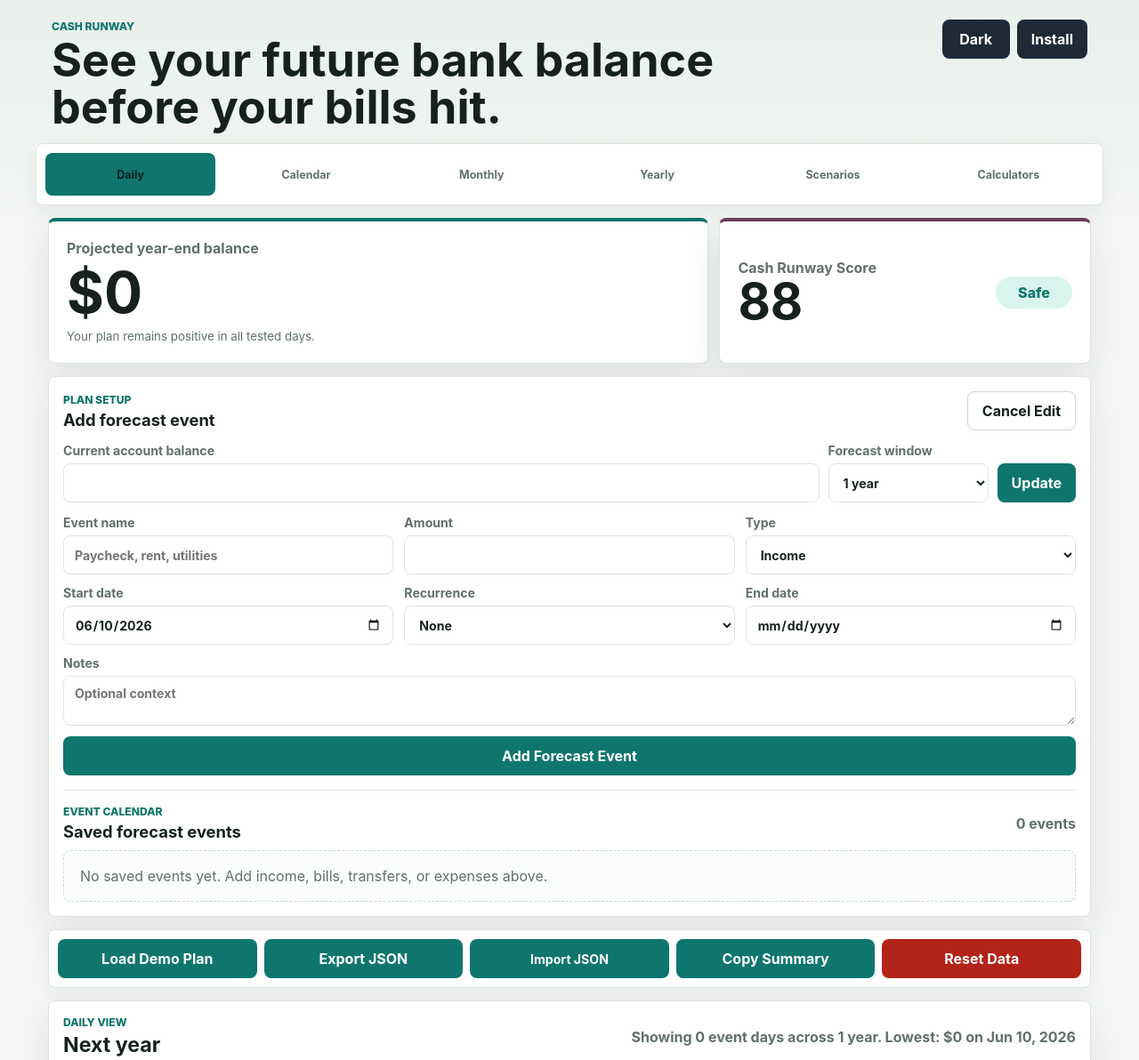
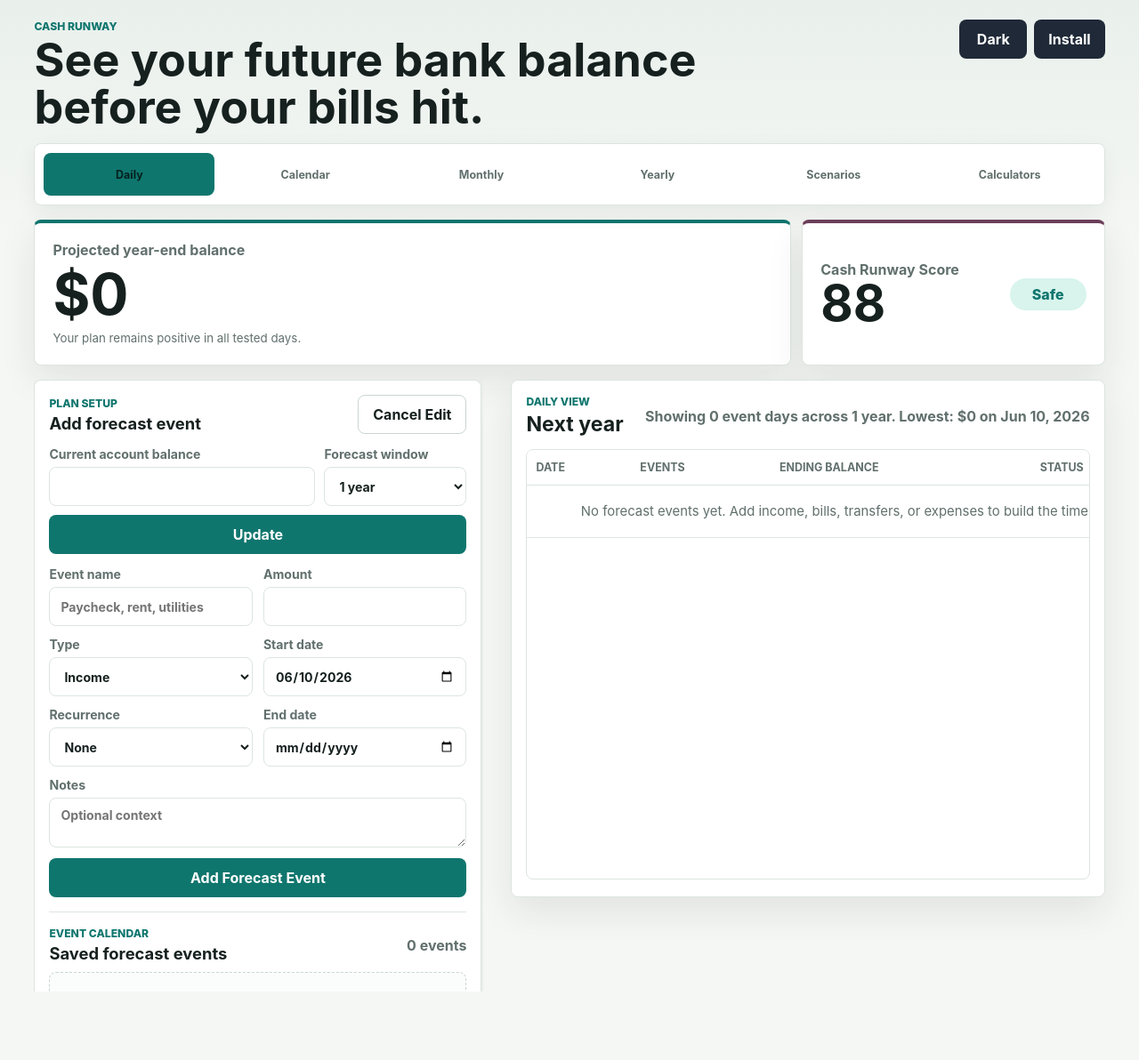
Before and after one commit to GenSky/cash-runway, a plain HTML site: page index.html in a window 1280 px wide. Shown: the top 1192 px of the page at 89% size. After the commit the page ends 1163 px from the top, so only its background shows below. Drawn offline with Linux system fonts and the light colour scheme.

Commit message:
Use wide desktop workspace layout

```diff
--- a/index.html
+++ b/index.html
@@ -57,6 +57,7 @@
         </div>
       </section>
 
+      <div class="workspace-rail">
         <section class="control-panel" aria-label="Plan setup">
           <div class="panel-heading">
             <div>
@@ -149,6 +150,7 @@
           <button id="copySummary" type="button">Copy Summary</button>
           <button id="resetData" class="danger-button" type="button">Reset Data</button>
         </section>
+      </div>
 
       <section class="content-panel active" id="dailyView" data-view="daily">
         <div class="section-heading">
--- a/styles.css
+++ b/styles.css
@@ -315,6 +315,7 @@
 
 .app-shell > *,
 .hero-panel > *,
+.workspace-rail > *,
 .form-grid > *,
 .inline-form > *,
 .slider-grid > *,
@@ -330,6 +331,12 @@
   display: grid;
   grid-template-columns: 1fr;
   gap: 12px;
+}
+
+.workspace-rail {
+  display: grid;
+  gap: 14px;
+  min-width: 0;
 }
 
 .balance-card,
@@ -500,6 +507,7 @@
   display: none;
   min-height: 320px;
   scroll-margin-top: 92px;
+  min-width: 0;
 }
 
 .content-panel.active {
@@ -1043,6 +1051,123 @@
   }
 }
 
+@media (min-width: 1280px) {
+  .app-header,
+  .bottom-nav,
+  .app-shell {
+    width: min(2240px, calc(100% - clamp(40px, 6vw, 112px)));
+    max-width: none;
+  }
+
+  .app-header {
+    padding-left: 0;
+    padding-right: 0;
+  }
+
+  .bottom-nav {
+    margin-bottom: 16px;
+  }
+
+  .app-shell {
+    padding: 0 0 24px;
+    grid-template-columns: minmax(440px, clamp(520px, 28vw, 640px)) minmax(0, 1fr);
+    grid-template-areas:
+      "hero hero"
+      "rail active";
+    align-items: start;
+    gap: 16px;
+  }
+
+  .hero-panel {
+    grid-area: hero;
+    grid-template-columns: minmax(0, 2fr) minmax(320px, 0.8fr);
+  }
+
+  .workspace-rail {
+    grid-area: rail;
+    position: sticky;
+    top: 92px;
+    max-height: calc(100vh - 112px);
+    overflow: auto;
+    align-self: start;
+    padding-right: 2px;
+    scrollbar-gutter: stable;
+  }
+
+  .workspace-rail .inline-form {
+    grid-template-columns: 1fr 160px;
+  }
+
+  .workspace-rail .inline-form button {
+    grid-column: 1 / -1;
+  }
+
+  .workspace-rail .form-grid {
+    grid-template-columns: repeat(2, minmax(0, 1fr));
+  }
+
+  .workspace-rail .data-actions {
+    grid-template-columns: repeat(2, minmax(0, 1fr));
+  }
+
+  .workspace-rail .data-actions #copySummary,
+  .workspace-rail .data-actions #resetData {
+    grid-column: 1 / -1;
+  }
+
+  .content-panel {
+    grid-area: active;
+    min-height: calc(100vh - 218px);
+    scroll-margin-top: 116px;
+  }
+
+  .content-panel.active {
+    display: flex;
+    flex-direction: column;
+  }
+
+  .content-panel .table-wrap {
+    flex: 1;
+    max-height: calc(100vh - 316px);
+  }
+
+  .calendar-grid {
+    grid-auto-rows: minmax(150px, 1fr);
+  }
+
+  .calendar-day {
+    min-height: 150px;
+  }
+
+  .card-grid {
+    grid-template-columns: repeat(3, minmax(0, 1fr));
+  }
+}
+
+@media (min-width: 1900px) {
+  .bottom-nav button {
+    min-height: 54px;
+    font-size: 0.86rem;
+  }
+
+  .content-panel,
+  .control-panel {
+    padding: 18px;
+  }
+
+  .content-panel .table-wrap {
+    max-height: calc(100vh - 330px);
+  }
+
+  .calendar-grid {
+    grid-auto-rows: minmax(168px, 1fr);
+  }
+
+  .calendar-day {
+    min-height: 168px;
+  }
+}
+
 @media (max-width: 420px) {
   .compact-grid,
   .debt-row {
```
Also changed, not shown: sw.js (+26 -8 lines). Lines whose indentation alone changed are shown as unchanged.
